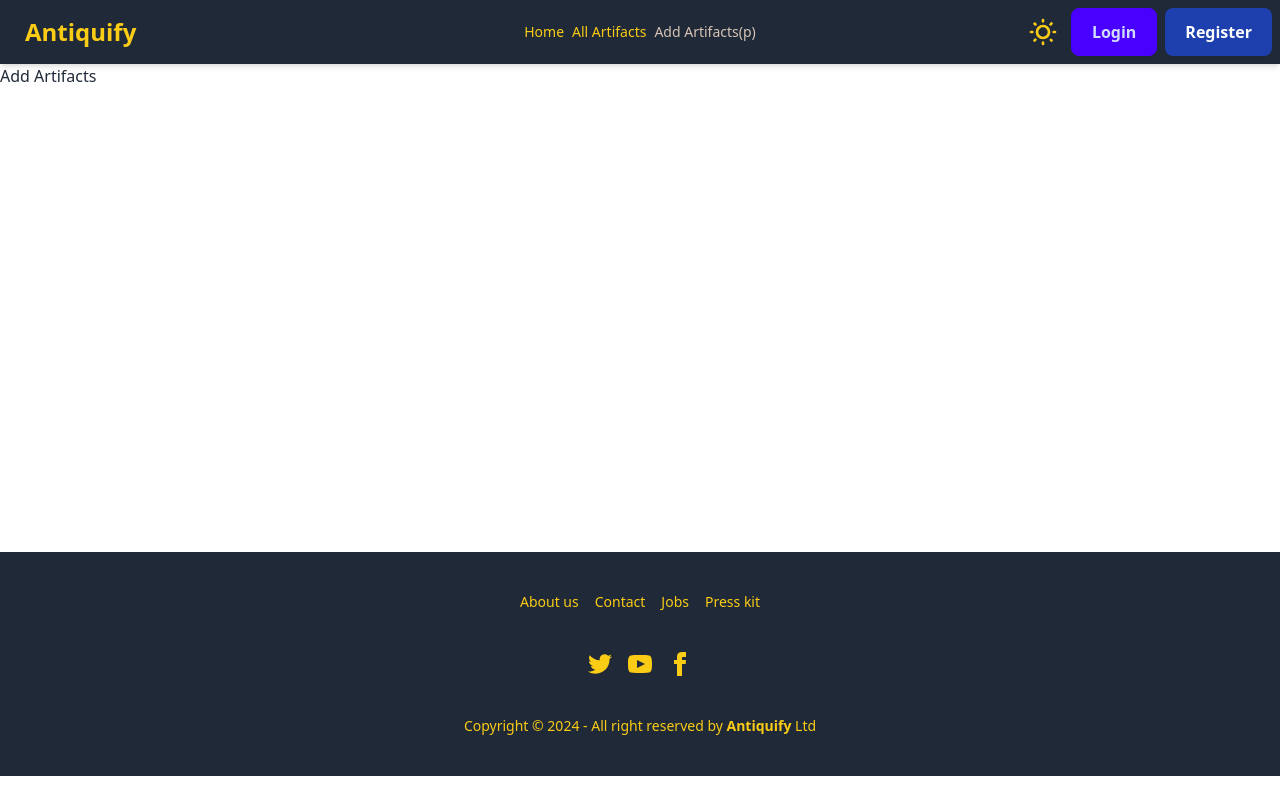
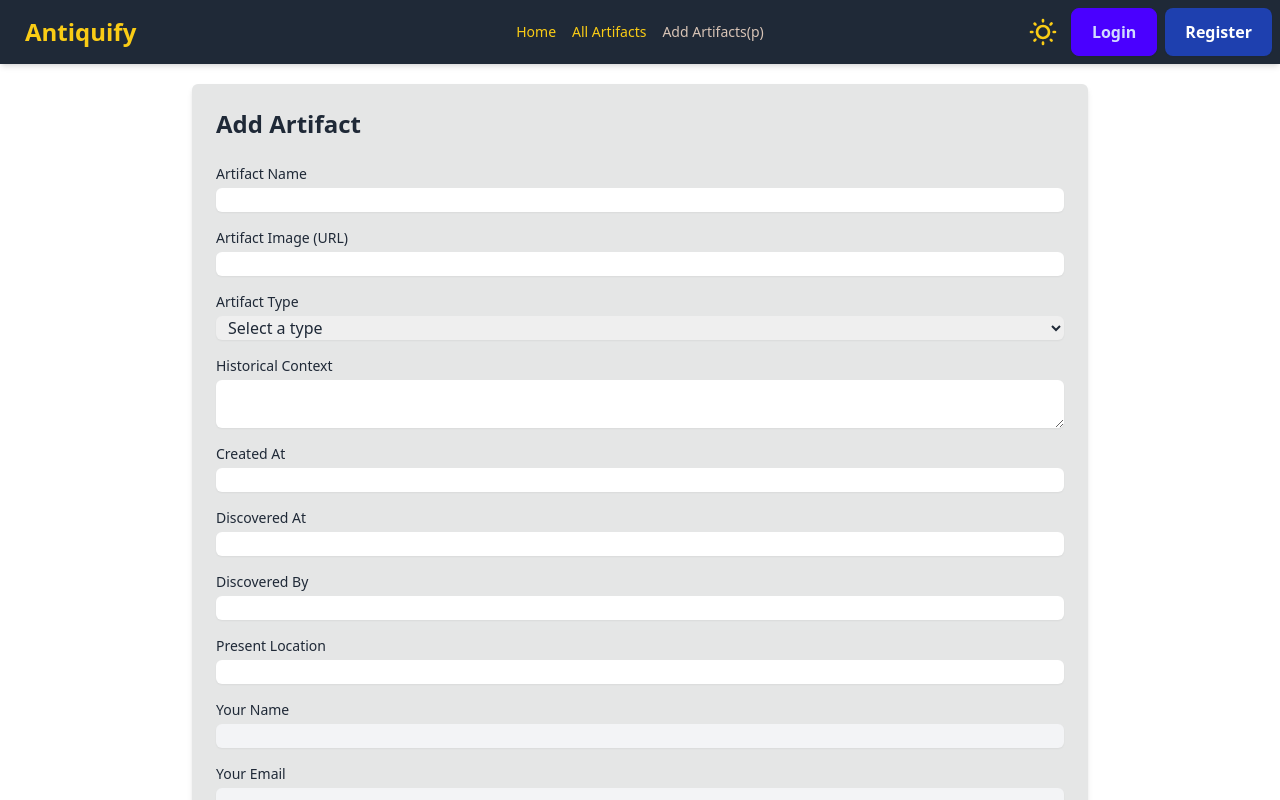
Before and after one commit to omarFaruk99/Antiquify-Client, a React (Vite) app: page /addArtifacts in a window 1280 px wide. Shown: the top 800 px of the page. Built offline with nearby package versions, Linux system fonts and the light colour scheme; no server answers.

Commit message:
Add Artifact form

```diff
--- a/package.json
+++ b/package.json
@@ -17,7 +17,8 @@
     "react-dom": "^18.3.1",
     "react-icons": "^5.4.0",
     "react-router-dom": "^7.1.0",
-    "sort-by": "^0.0.2"
+    "sort-by": "^0.0.2",
+    "sweetalert2": "^11.15.3"
   },
   "devDependencies": {
     "@eslint/js": "^9.17.0",
--- a/src/Components/AddArtifacts.jsx
+++ b/src/Components/AddArtifacts.jsx
@@ -1,7 +1,212 @@
+// Import necessary libraries and dependencies
+import { useState, useContext } from "react";
+import { AuthContext } from "../Provider/AuthProvider";
+import Swal from "sweetalert2";
+
 const AddArtifacts = () => {
+  const { user } = useContext(AuthContext); // Fetch logged-in user info
+
+  const [formData, setFormData] = useState({
+    artifactName: "",
+    artifactImage: "",
+    artifactType: "",
+    historicalContext: "",
+    createdAt: "",
+    discoveredAt: "",
+    discoveredBy: "",
+    presentLocation: "",
+  });
+
+  const handleChange = (e) => {
+    const { name, value } = e.target;
+    setFormData({ ...formData, [name]: value });
+  };
+
+  const handleSubmit = async (e) => {
+    e.preventDefault();
+
+    const artifactData = {
+      ...formData,
+      addedByName: user?.displayName,
+      addedByEmail: user?.email,
+      likes: 0,
+    };
+
+    console.log("artifactData======>", artifactData);
+    console.log("user======>", user);
+
+    // try {
+    //   const response = await fetch("/api/artifacts", {
+    //     method: "POST",
+    //     headers: {
+    //       "Content-Type": "application/json",
+    //     },
+    //     body: JSON.stringify(artifactData),
+    //   });
+
+    //   if (response.ok) {
+    //     Swal.fire({
+    //       title: "Success!",
+    //       text: "Artifact added successfully!",
+    //       icon: "success",
+    //       confirmButtonText: "OK",
+    //     });
+
+    //     // Reset form
+    //     setFormData({
+    //       artifactName: "",
+    //       artifactImage: "",
+    //       artifactType: "",
+    //       historicalContext: "",
+    //       createdAt: "",
+    //       discoveredAt: "",
+    //       discoveredBy: "",
+    //       presentLocation: "",
+    //     });
+    //   } else {
+    //     Swal.fire({
+    //       title: "Error!",
+    //       text: "Failed to add the artifact. Please try again.",
+    //       icon: "error",
+    //       confirmButtonText: "OK",
+    //     });
+    //   }
+    // } catch (error) {
+    //   console.error("Error adding artifact:", error);
+    //   Swal.fire({
+    //     title: "Error!",
+    //     text: "An unexpected error occurred.",
+    //     icon: "error",
+    //     confirmButtonText: "OK",
+    //   });
+    // }
+  };
+
   return (
-    <div>
-      <h1>Add Artifacts</h1>
+    <div className="max-w-4xl mx-auto p-6 bg-base-300 shadow-md rounded-md my-5">
+      <h2 className="text-2xl font-bold mb-6">Add Artifact</h2>
+      <form onSubmit={handleSubmit} className="space-y-4">
+        <div>
+          <label className="block text-sm font-medium">Artifact Name</label>
+          <input
+            type="text"
+            name="artifactName"
+            value={formData.artifactName}
+            onChange={handleChange}
+            required
+            className="pl-2 mt-1 block w-full rounded-md border-gray-300 shadow-sm"
+          />
+        </div>
+        <div>
+          <label className="block text-sm font-medium">
+            Artifact Image (URL)
+          </label>
+          <input
+            type="url"
+            name="artifactImage"
+            value={formData.artifactImage}
+            onChange={handleChange}
+            required
+            className="pl-2 mt-1 block w-full rounded-md border-gray-300 shadow-sm"
+          />
+        </div>
+        <div>
+          <label className="block text-sm font-medium">Artifact Type</label>
+          <select
+            name="artifactType"
+            value={formData.artifactType}
+            onChange={handleChange}
+            required
+            className="pl-2 mt-1 block w-full rounded-md border-gray-300 shadow-sm"
+          >
+            <option value="">Select a type</option>
+            <option value="Tools">Tools</option>
+            <option value="Weapons">Weapons</option>
+            <option value="Documents">Documents</option>
+            <option value="Writings">Writings</option>
+          </select>
+        </div>
+        <div>
+          <label className="block text-sm font-medium">
+            Historical Context
+          </label>
+          <textarea
+            name="historicalContext"
+            value={formData.historicalContext}
+            onChange={handleChange}
+            required
+            className="pl-2 mt-1 block w-full rounded-md border-gray-300 shadow-sm"
+          ></textarea>
+        </div>
+        <div>
+          <label className="block text-sm font-medium">Created At</label>
+          <input
+            type="text"
+            name="createdAt"
+            value={formData.createdAt}
+            onChange={handleChange}
+            required
+            className="pl-2 mt-1 block w-full rounded-md border-gray-300 shadow-sm"
+          />
+        </div>
+        <div>
+          <label className="block text-sm font-medium">Discovered At</label>
+          <input
+            type="text"
+            name="discoveredAt"
+            value={formData.discoveredAt}
+            onChange={handleChange}
+            required
+            className="pl-2 mt-1 block w-full rounded-md border-gray-300 shadow-sm"
+          />
+        </div>
+        <div>
+          <label className="block text-sm font-medium">Discovered By</label>
+          <input
+            type="text"
+            name="discoveredBy"
+            value={formData.discoveredBy}
+            onChange={handleChange}
+            required
+            className="pl-2 mt-1 block w-full rounded-md border-gray-300 shadow-sm"
+          />
+        </div>
+        <div>
+          <label className="block text-sm font-medium">Present Location</label>
+          <input
+            type="text"
+            name="presentLocation"
+            value={formData.presentLocation}
+            onChange={handleChange}
+            required
+            className="pl-2 mt-1 block w-full rounded-md border-gray-300 shadow-sm"
+          />
+        </div>
+        <div>
+          <label className="block text-sm font-medium">Your Name</label>
+          <input
+            type="text"
+            value={user?.displayName || ""}
+            readOnly
+            className="pl-2 mt-1 block w-full rounded-md border-gray-300 shadow-sm bg-gray-100"
+          />
+        </div>
+        <div>
+          <label className="block text-sm font-medium">Your Email</label>
+          <input
+            type="email"
+            value={user?.email || ""}
+            readOnly
+            className="pl-2 mt-1 block w-full rounded-md border-gray-300 shadow-sm bg-gray-100"
+          />
+        </div>
+        <button
+          type="submit"
+          className="w-full bg-gray-700 text-yellow-400 py-2 px-4 rounded-md hover:bg-gray-900"
+        >
+          Add Artifact
+        </button>
+      </form>
     </div>
   );
 };
--- a/src/Components/Navbar.jsx
+++ b/src/Components/Navbar.jsx
@@ -73,7 +73,7 @@ const Navbar = () => {
       </div>
       <div className="navbar-center hidden lg:flex">
         <ul className="menu menu-horizontal px-1">
-          <div className="flex gap-2 font-normal">{navbarLink}</div>
+          <div className="flex gap-4 font-normal">{navbarLink}</div>
         </ul>
       </div>
       <div className="navbar-end flex items-center">
```
Also changed, not shown: 2 other files (tests, documents, lock files or other folders).
